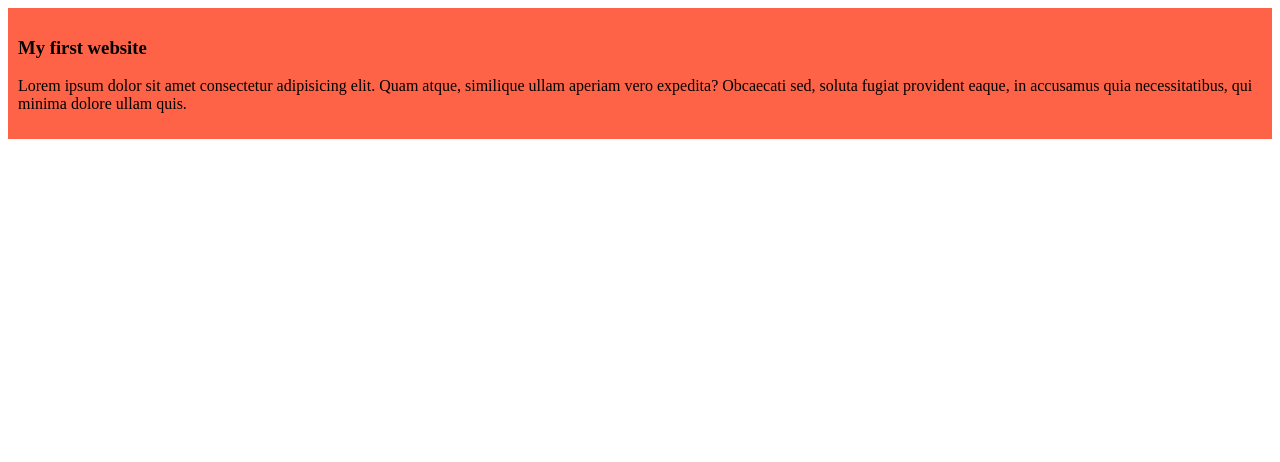
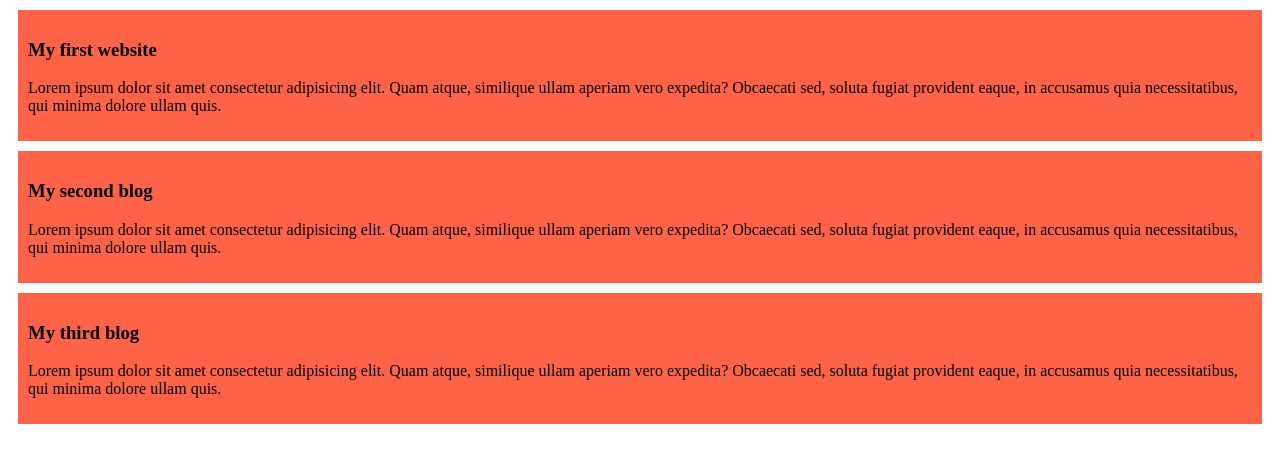
Before and after one commit to HussainMohammed112/My-simple-website, a plain HTML site: page index.html in a window 1280 px wide. Drawn offline with Linux system fonts and the light colour scheme.

Commit message:
added the second and the third blog

```diff
--- a/index.html
+++ b/index.html
@@ -15,5 +15,21 @@
            eaque, in accusamus quia necessitatibus, qui minima
            dolore ullam quis.</p>
     </div>
+    <div>
+        <h3>My second blog</h3>
+        <p>Lorem ipsum dolor sit amet consectetur adipisicing
+           elit. Quam atque, similique ullam aperiam vero
+           expedita? Obcaecati sed, soluta fugiat provident
+           eaque, in accusamus quia necessitatibus, qui minima
+           dolore ullam quis.</p>
+    </div>
+    <div>
+        <h3>My third blog</h3>
+        <p>Lorem ipsum dolor sit amet consectetur adipisicing
+           elit. Quam atque, similique ullam aperiam vero
+           expedita? Obcaecati sed, soluta fugiat provident
+           eaque, in accusamus quia necessitatibus, qui minima
+           dolore ullam quis.</p>
+    </div>
 </body>
 </html>
--- a/styles/blog.css
+++ b/styles/blog.css
@@ -1,4 +1,5 @@
 div{
     background-color: tomato;
     padding: 10px;
+    margin: 10px;
 }
```
